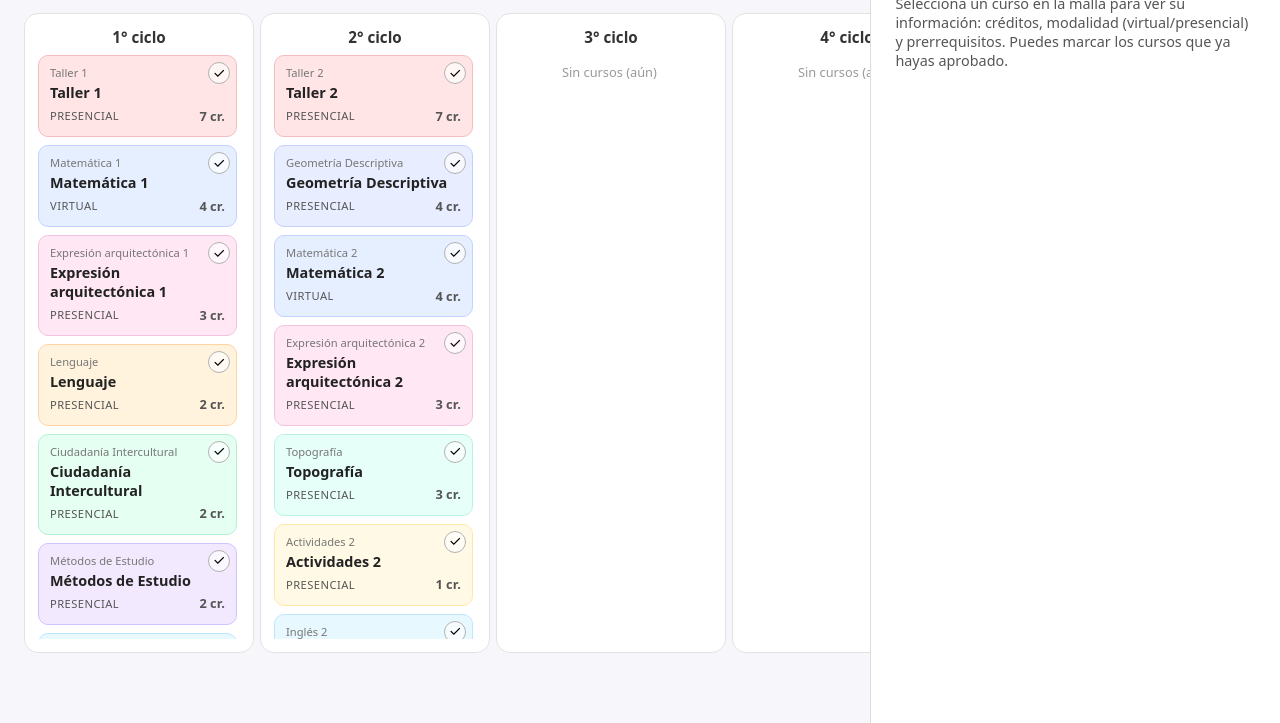
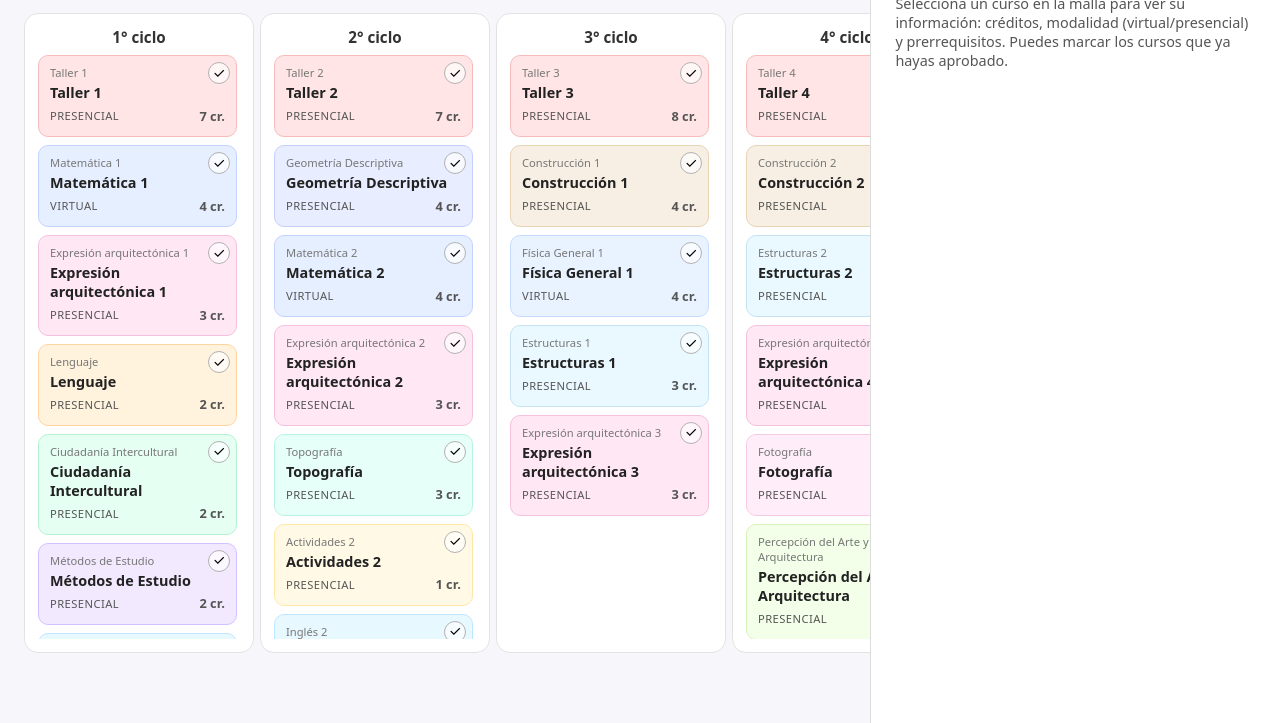
Before and after one commit to Ashley1502/Malla-Arquitectura_USMP, a plain HTML site: page index.html in a window 1280 px wide. Shown: the part 77-800 px from the top of the page. Drawn offline with Linux system fonts and the light colour scheme.

Commit message:
Update index.html

```diff
--- a/index.html
+++ b/index.html
@@ -238,6 +238,31 @@
       border-color: #b9f2e3;
     }
 
+    .cat-construccion {
+      background: #f7efe3;
+      border-color: #e8d4b4;
+    }
+
+    .cat-fisica {
+      background: #e9f3ff;
+      border-color: #c7ddff;
+    }
+
+    .cat-estructuras {
+      background: #eaf9ff;
+      border-color: #c3e4f0;
+    }
+
+    .cat-fotografia {
+      background: #ffeef9;
+      border-color: #f7cbe3;
+    }
+
+    .cat-arte {
+      background: #f3ffe9;
+      border-color: #d6f2b8;
+    }
+
     /* PANEL LATERAL DE DETALLES */
     .sidebar {
       width: 32%;
@@ -358,9 +383,9 @@
 
   <script>
     // ==============================
-    // 1. Datos de la malla (1er y 2do ciclo)
+    // 1. Datos de la malla
     // ==============================
-    // id = nombre del curso para que sea fácil
+    // Nota: uso nombres con números (1, 2, 3...) y conecto los prerrequisitos a esos mismos nombres.
     const courses = [
       // ---------- 1er ciclo (22 cr.) ----------
       {
@@ -529,9 +554,145 @@
         category: "ingles",
         prerequisites: ["Inglés 1"],
         description: "Refuerzo de estructuras básicas y ampliación de vocabulario en inglés."
+      },
+
+      // ---------- 3er ciclo (22 cr.) ----------
+      {
+        id: "Taller 3",
+        name: "Taller 3",
+        semester: 3,
+        year: 2,
+        credits: 8,
+        mode: "presencial",
+        category: "taller",
+        // Prerrequisitos: Expresión Arquitectónica I, Taller II, Geometría Descriptiva
+        prerequisites: ["Expresión arquitectónica 1", "Taller 2", "Geometría Descriptiva"],
+        description: "Taller de mayor complejidad, articulando expresión gráfica, geometría descriptiva y criterios básicos de construcción."
+      },
+      {
+        id: "Construcción 1",
+        name: "Construcción 1",
+        semester: 3,
+        year: 2,
+        credits: 4,
+        mode: "presencial",
+        category: "construccion",
+        // Prerrequisito: Taller II
+        prerequisites: ["Taller 2"],
+        description: "Introducción a sistemas constructivos básicos, materiales y procesos de obra."
+      },
+      {
+        id: "Física General 1",
+        name: "Física General 1",
+        semester: 3,
+        year: 2,
+        credits: 4,
+        mode: "virtual",
+        category: "fisica",
+        // Prerrequisito: Matemática II
+        prerequisites: ["Matemática 2"],
+        description: "Conceptos fundamentales de física general, con énfasis en mecánica aplicada a la arquitectura."
+      },
+      {
+        id: "Estructuras 1",
+        name: "Estructuras 1",
+        semester: 3,
+        year: 2,
+        credits: 3,
+        mode: "presencial",
+        category: "estructuras",
+        // Prerrequisito: Matemática II
+        prerequisites: ["Matemática 2"],
+        description: "Principios básicos del análisis estructural y comportamiento de elementos simples."
+      },
+      {
+        id: "Expresión arquitectónica 3",
+        name: "Expresión arquitectónica 3",
+        semester: 3,
+        year: 2,
+        credits: 3,
+        mode: "presencial",
+        category: "expresion",
+        // Prerrequisito: Expresión Arquitectónica II
+        prerequisites: ["Expresión arquitectónica 2"],
+        description: "Profundización en técnicas de representación, composición y lectura espacial."
+      },
+
+      // ---------- 4to ciclo (22 cr.) ----------
+      {
+        id: "Taller 4",
+        name: "Taller 4",
+        semester: 4,
+        year: 2,
+        credits: 8,
+        mode: "presencial",
+        category: "taller",
+        // Prerrequisitos: Taller III, Construcción I
+        prerequisites: ["Taller 3", "Construcción 1"],
+        description: "Taller enfocado en proyectos con mayor complejidad constructiva y espacial, integrando criterios técnicos y expresivos."
+      },
+      {
+        id: "Construcción 2",
+        name: "Construcción 2",
+        semester: 4,
+        year: 2,
+        credits: 4,
+        mode: "presencial",
+        category: "construccion",
+        // Prerrequisito: Construcción I
+        prerequisites: ["Construcción 1"],
+        description: "Profundización en sistemas constructivos, detalles y soluciones técnicas en arquitectura."
+      },
+      {
+        id: "Estructuras 2",
+        name: "Estructuras 2",
+        semester: 4,
+        year: 2,
+        credits: 3,
+        mode: "presencial",
+        category: "estructuras",
+        // Prerrequisito: Estructuras I
+        prerequisites: ["Estructuras 1"],
+        description: "Continuación del análisis estructural, abordando sistemas más complejos y su aplicación en proyectos."
+      },
+      {
+        id: "Expresión arquitectónica 4",
+        name: "Expresión arquitectónica 4",
+        semester: 4,
+        year: 2,
+        credits: 3,
+        mode: "presencial",
+        category: "expresion",
+        // Prerrequisito: Expresión Arquitectónica III
+        prerequisites: ["Expresión arquitectónica 3"],
+        description: "Técnicas avanzadas de expresión arquitectónica, integración de distintos medios gráficos."
+      },
+      {
+        id: "Fotografía",
+        name: "Fotografía",
+        semester: 4,
+        year: 2,
+        credits: 2,
+        mode: "presencial",
+        category: "fotografia",
+        // Prerrequisitos: Expresión Arquitectónica III, Taller III
+        prerequisites: ["Expresión arquitectónica 3", "Taller 3"],
+        description: "Fundamentos de fotografía aplicados a la arquitectura y al registro de proyectos."
+      },
+      {
+        id: "Percepción del Arte y la Arquitectura",
+        name: "Percepción del Arte y la Arquitectura",
+        semester: 4,
+        year: 2,
+        credits: 2,
+        mode: "presencial",
+        category: "arte",
+        // Prerrequisitos: Taller III, Expresión Arquitectónica III
+        prerequisites: ["Taller 3", "Expresión arquitectónica 3"],
+        description: "Análisis de la percepción visual, el arte y la arquitectura, y su relación con la experiencia del espacio."
       }
 
-      // Más adelante se pueden agregar del 3er al 10mo ciclo
+      // Más adelante se pueden agregar del 5to al 10mo ciclo
     ];
 
     // ==============================
@@ -565,7 +726,7 @@
     }
 
     function getMaxSemester() {
-      return 10; // ya dejamos espacio para los 10 ciclos
+      return 10; // dejamos espacio para 10 ciclos
     }
 
     function getSemesterLabel(n) {
@@ -709,7 +870,7 @@
 
       const chipCat = document.createElement("span");
       chipCat.className = "chip";
-      chipCat.textContent = `Tipo: ${course.category || "curso"}`;
+      chipCat.textContent = `Área: ${course.category || "curso"}`;
 
       chipsContainer.appendChild(chipYear);
       chipsContainer.appendChild(chipCat);
```
